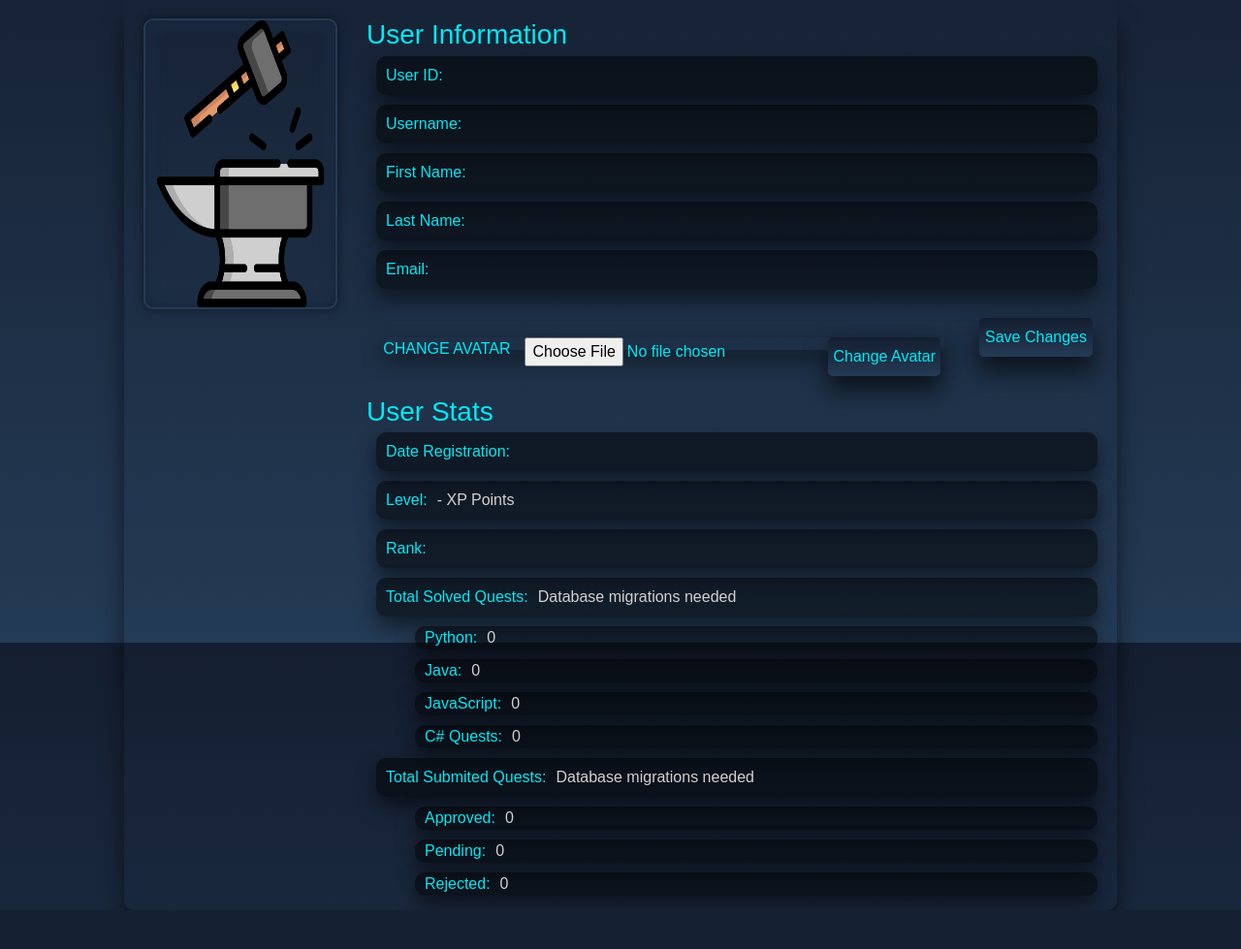
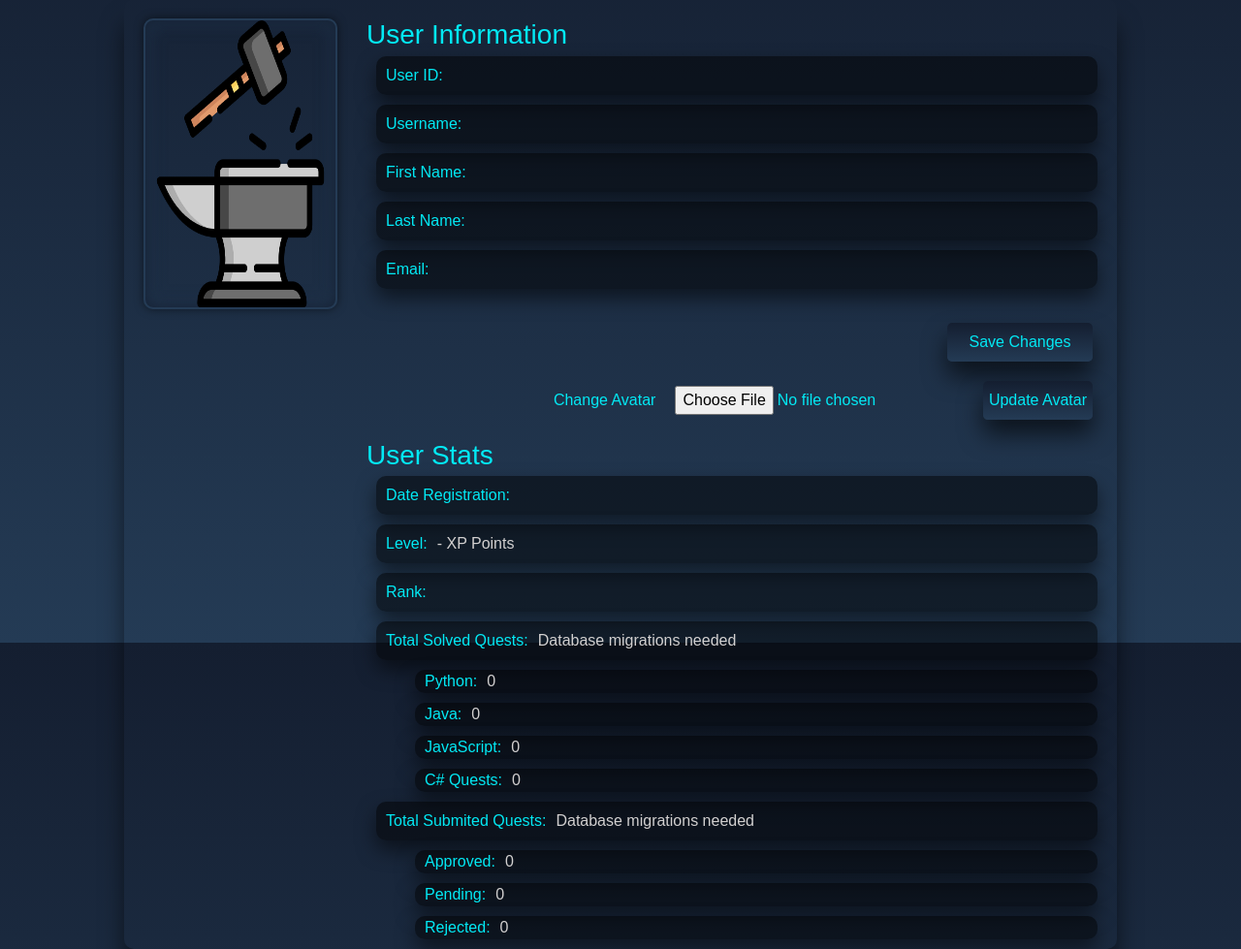
Before and after one commit to Skill-Forge-Project/skill_forge, a Flask app: template templates/user_profile.html in a window 1280 px wide. Shown: the part 137-1116 px from the top of the page at 97% size. Before the commit the page ends 1064 px from the top, so only its background shows below. Run offline with Flask 3, Linux system fonts and the light colour scheme; the template is opened without the code that fills it, so the values that code supplies are empty; parts of the project's set-up code (start-up, migrations or seed data) failed here and were passed over; some libraries are stand-ins or nearby versions; some web fonts are replaced.

Commit message:
user profile styling updated

```diff
--- a/static/css/user_profile.css
+++ b/static/css/user_profile.css
@@ -104,7 +104,9 @@ body {
 }
 
 
-.change_avatar_form {
+/* .change_avatar_form {
+    display: flex;
+    flex-direction: column;
     position: relative;
     background: rgba(0, 0, 0, .5);
     box-sizing: border-box;
@@ -112,8 +114,6 @@ body {
     border-radius: 10px;
     width: 100%;
     height: 17%;
-    display: flex;
-    flex-direction: column;
     margin-left: 20px;
     margin-right: 20px;
     margin-bottom: 20px;
@@ -124,7 +124,7 @@ body {
 
 .change_avatar {
     padding-left: 20px;
-}
+} */
 
 
 
@@ -194,12 +194,13 @@ body {
     display: flex;
     flex-direction: column;
     width: 100%;
+    margin-top: 20px;
 }
 
 .center_pane {
     display: flex;
     flex-direction: column;
-    margin-top: 20px;
+    /* margin-top: 20px; */
     margin-bottom: 5px;
     width: auto;
 }
@@ -264,54 +265,6 @@ body {
     justify-content: right;
 }
 
-.change_avatar_form  {
-    padding: 0px;
-    display: flex;
-    width: auto;
-    flex-direction: row;
-    margin-right: 30px;
-    color: #03e9f4;
-    background: transparent;
-    justify-content: center;
-    vertical-align: middle;
-}
-
-.change_avatar_label {
-    color: #03e9f4;
-    margin-right: 10px;
-    vertical-align: middle;
-}
-
-
-input {
-    background-color: transparent;
-    color: #03e9f4;
-    border: 0px;
-    border-radius: 5px;
-    margin-right: 10px;
-    width: auto;
-    height: 30px;
-    padding-left: 5px;
-    padding-right: 5px;
-    vertical-align: middle;
-}
-
-input #file-upload-buton {
-    padding: 0px;
-    margin: 0px;
-    font-family: 'JetBrainsMonoRegular', sans-serif;
-    background: linear-gradient(#141e30, #243b55);
-    color: #03e9f4;
-    box-sizing: border-box;
-    box-shadow: 0 15px 25px rgba(0, 0, 0, .6);
-    border-radius: 5px;
-    margin-left: 5px;
-    margin-right: 5px;
-    height: 40px;
-    border: 0px;
-    vertical-align: middle;
-}
-
 .submit-buton {
     font-family: 'JetBrainsMonoRegular', sans-serif;
     background: linear-gradient(#141e30, #243b55);
@@ -324,6 +277,7 @@ input #file-upload-buton {
     height: 40px;
     border: 0px;
     vertical-align: middle;
+    width: 150px;
 }
 
 .submit-buton:hover {
@@ -335,3 +289,60 @@ input #file-upload-buton {
                 0 0 10px #03e9f4,
                 0 0 15px #03e9f4;
 }
+
+.change-avatar-section {
+    display: flex;
+    flex-direction: row;
+    justify-content: right;
+    align-items: center;
+    margin-top: 20px;
+    margin-right: 20px;
+}
+
+.ca-1 {
+    padding: 0px;
+    font-family: 'JetBrainsMonoRegular', sans-serif;
+    color: #03e9f4;
+    margin-bottom: 0px;
+}
+
+.ca-2 {
+    font-family: 'JetBrainsMonoRegular', sans-serif;
+    color: #03e9f4;
+    margin-left: 10px;
+    margin-right: 5px;
+    vertical-align: middle;
+}
+
+.ca-3 {
+    font-family: 'JetBrainsMonoRegular', sans-serif;
+    color: #03e9f4 !important;
+    margin-left: 10px;
+    margin-right: 5px;
+    vertical-align: middle;
+}
+
+.ca-4 {
+    font-family: 'JetBrainsMonoRegular', sans-serif;
+    background: linear-gradient(#141e30, #243b55);
+    color: #03e9f4;
+    box-sizing: border-box;
+    box-shadow: 0 15px 25px rgba(0, 0, 0, .6);
+    border-radius: 5px;
+    margin-left: 5px;
+    height: 40px;
+    border: 0px;
+    vertical-align: middle;
+    width: auto;
+}
+
+
+.ca-4:hover {
+    color: #141e30 !important;
+    background: #03e9f4;
+    border-radius: 5px;
+    box-shadow: 0 0 2px #03e9f4,
+                0 0 5px #03e9f4,
+                0 0 10px #03e9f4,
+                0 0 15px #03e9f4;
+}
--- a/templates/user_profile.html
+++ b/templates/user_profile.html
@@ -1,5 +1,6 @@
 <!DOCTYPE html>
 <html>
+
 <head>
     <link rel="icon" type="image/x-icon" href="{{ url_for('static', filename='images/anvil.png') }}">
     <title>Skill Forge</title>
@@ -12,11 +13,13 @@
 <body>
     <nav class="navbar navbar-expand-lg navbar-light bg-light">
         <div class="skill_forge_image">
-                <img src="static/images/anvil.png" alt="Skill Forge" width="50px" height="50px" onclick=location.href="{{ url_for('main_page') }}">
+            <img src="static/images/anvil.png" alt="Skill Forge" width="50px" height="50px"
+                onclick=location.href="{{ url_for('main_page') }}">
         </div>
 
         <a class="navbar-brand" onclick=location.href="{{ url_for('main_page') }}">Skill Forge</a>
-            <button class="navbar-toggler" type="button" data-toggle="collapse" data-target="#navbarNav" aria-controls="navbarNav" aria-expanded="false" aria-label="Toggle navigation">
+        <button class="navbar-toggler" type="button" data-toggle="collapse" data-target="#navbarNav"
+            aria-controls="navbarNav" aria-expanded="false" aria-label="Toggle navigation">
             <span class="navbar-toggler-icon"></span>
         </button>
 
@@ -41,10 +44,13 @@
 
                 <li class="user_pane">
                     {% if current_user.user_role == "Admin" %}
-                            <div class="nav-link admin-btn" onclick=location.href="{{ url_for('open_admin_panel') }}">Admin Panel</div>
+                    <div class="nav-link admin-btn" onclick=location.href="{{ url_for('open_admin_panel') }}">Admin
+                        Panel</div>
                     {% endif %}
-                        <div class="nav-link logout-btn" onclick=location.href="{{ url_for('open_table_template') }}">Log Out</div>
-                        <img class="user_image" src="static/images/user.png" width="35" height="35" onclick=location.href="{{ url_for('open_user_profile') }}">
+                    <div class="nav-link logout-btn" onclick=location.href="{{ url_for('open_table_template') }}">Log
+                        Out</div>
+                    <img class="user_image" src="static/images/user.png" width="35" height="35"
+                        onclick=location.href="{{ url_for('open_user_profile') }}">
                 </li>
             </ul>
         </div>
@@ -63,6 +69,7 @@
 
         </div>
 
+        <div style="display:flex; flex-direction:column;width:100%">
             <div class="center_pane_form">
                 <div class="center_pane">
                     <!-- User information section -->
@@ -87,20 +94,22 @@
                         <p class="left_stats">Email:</p>
                         <textarea cols="50" class="right_stats_edit" contenteditable="true">{{ user.email }}</textarea>
                     </div>
+                </div>
 
             <!-- Buttons section -->
             <div class="btn-section">
-
-                        <div class="change_avatar_form">
-                            <p class="change_avatar_label">CHANGE AVATAR</p>
-                            <input type="file" name="avatar" accept="image/*">
-                            <input class="submit-buton avatar" type="submit" value="Change Avatar">
-                        </div>
-
                 <button type="submit" id="saveUserChanges" class="submit-buton"
                 onclick=location.href="{{ url_for('submit_quest') }}">Save Changes</button>
             </div>
+            <div class="change-avatar-section">
+                <p class="ca-1">Change Avatar</p>
+                <form action="/upload_avatar" method="post" enctype="multipart/form-data" class="ca-2">
+                    <input class="ca-3" type="file" name="avatar" accept="image/*">
+                    <input class="ca-4" type="submit" value="Update Avatar">
+                </form>
+            </div>
 
+            <div class="center_pane_form">
                 <!-- User stats section -->
                 <h3 class="left_status h3">User Stats</h3>
                 <div class="user_stats">
@@ -154,6 +163,7 @@
             </div>
         </div>
 
+    </div>
     <script src="{{ url_for('static', filename='scripts.js') }}"></script>
     <script src="https://code.jquery.com/jquery-3.2.1.slim.min.js"></script>
     <script src="https://cdn.jsdelivr.net/npm/popper.js@1.12.9/dist/umd/popper.min.js"></script>
```
Lines whose indentation alone changed are shown as unchanged.
